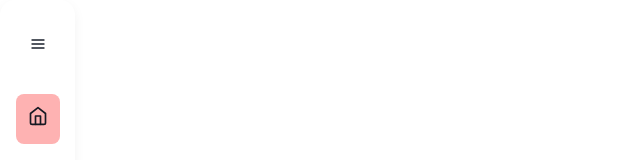
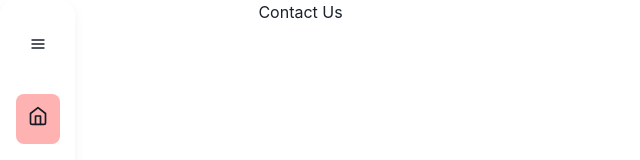
Before and after one commit to johnnywong30/stevens-ducks, a React (Create React App) app in the folder client/: page /contact in a window 1280 px wide. Before the commit this address had no page. Shown: the top 160 px of the page, without its empty margins (0-640 px from the left). Built offline with nearby package versions, Linux system fonts and the light colour scheme.

Commit message:
setup page indexs

```diff
--- a/client/src/routes/index.js
+++ b/client/src/routes/index.js
@@ -1,21 +1,35 @@
 import React from "react";
 import { useSelector, useDispatch } from "react-redux";
 import { Routes, Route, Link } from "react-router-dom";
+import { Grid, GridItem } from "@chakra-ui/react";
 
 import Sidebar from "components/layout/Sidebar";
 import Pages from "./pages";
 
-const { Home } = Pages
+const { Home, Calendar, Roster, Stats, Contact } = Pages
 
 
 const Router = () => {
     return (
-        <>
-            <Sidebar />
-            <Routes>
-                <Route path="/" element={<Home />} />
-            </Routes>
-        </>
+        <Grid
+            h='100vh'
+            templateRows='repeat(2, 1fr)'
+            templateColumns='repeat(5, 1fr)'
+            gap={3}
+        >
+            <GridItem maxW={'200px'} rowSpan={2} colSpan={1} >
+                <Sidebar />
+            </GridItem>
+            <GridItem rowSpan={2} colSpan={4} >
+                <Routes>
+                    <Route path="/" element={<Home />} />
+                    <Route path="/calendar" element={<Calendar />} />
+                    <Route path="/roster" element={<Roster />} />
+                    <Route path="/stats" element={<Stats />} />
+                    <Route path="/contact" element={<Contact />} />
+                </Routes>
+            </GridItem>
+        </Grid>
     )
 }
 
--- /dev/null
+++ b/client/src/routes/pages/calendar/index.js
@@ -0,0 +1,14 @@
+import React from "react";
+import { Text } from "@chakra-ui/react";
+
+
+const Calendar = () => {
+    return (
+        <>
+            <Text>Calendar</Text>
+
+        </>
+    )
+}
+
+export default Calendar
--- /dev/null
+++ b/client/src/routes/pages/contact/index.js
@@ -0,0 +1,14 @@
+import React from "react";
+import { Text } from "@chakra-ui/react";
+
+
+const Contact = () => {
+    return (
+        <>
+            <Text>Contact Us</Text>
+
+        </>
+    )
+}
+
+export default Contact
--- a/client/src/routes/pages/home/index.js
+++ b/client/src/routes/pages/home/index.js
@@ -1,6 +1,5 @@
 import React from "react";
 import Counter from "components/Counter";
-import Sidebar from "components/layout/Sidebar";
 
 
 const Home = () => {
--- /dev/null
+++ b/client/src/routes/pages/roster/index.js
@@ -0,0 +1,14 @@
+import React from "react";
+import { Text } from "@chakra-ui/react";
+
+
+const Roster = () => {
+    return (
+        <>
+            <Text>Roster</Text>
+
+        </>
+    )
+}
+
+export default Roster
--- /dev/null
+++ b/client/src/routes/pages/stats/index.js
@@ -0,0 +1,14 @@
+import React from "react";
+import { Text } from "@chakra-ui/react";
+
+
+const Stats = () => {
+    return (
+        <>
+            <Text>Stats</Text>
+
+        </>
+    )
+}
+
+export default Stats
```
Also changed, not shown: client/src/routes/pages/index.js (+9 -1 lines).
